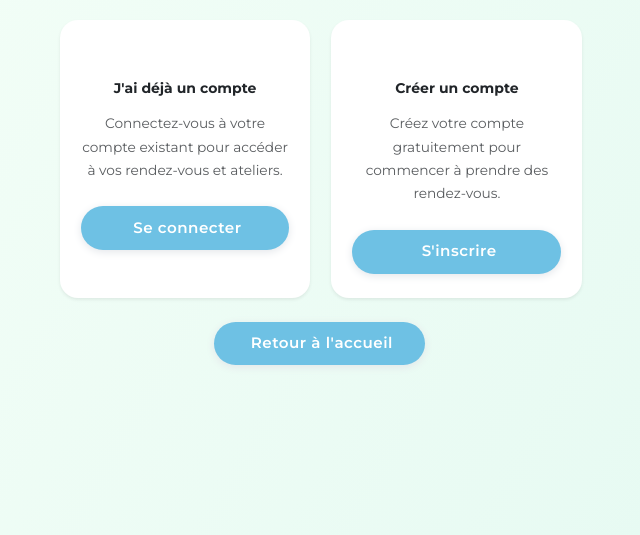
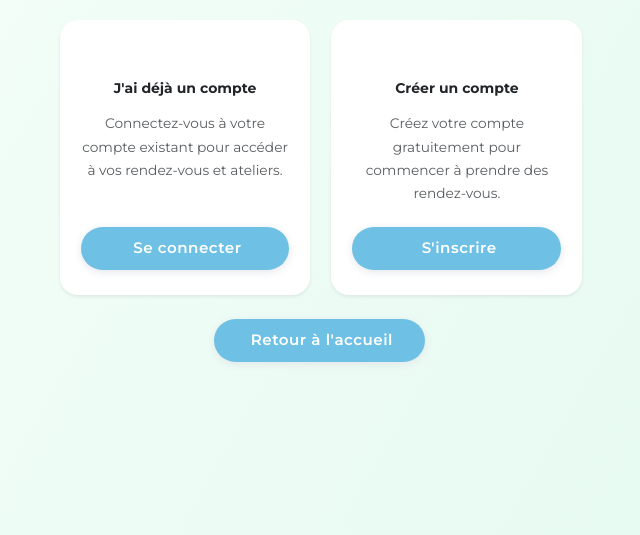
Before and after one commit to Adjaaaaaaaa/application-de-prise-de-rendez, a Django app: page /choix-auth/ in a window 1280 px wide. Shown: the part 184-719 px from the top of the page, without its empty margins (319-959 px from the left). Run offline with Django 4.2, Linux system fonts and the light colour scheme.

Commit message:
version améliorée

```diff
--- a/coach_rdv_project/create_adja.py
+++ b/coach_rdv_project/rdv_app/coach/create_adja.py
@@ -2,12 +2,12 @@
 import os
 import sys
 import django
-
+from django.contrib.auth.models import User
 # Configuration Django
 os.environ.setdefault('DJANGO_SETTINGS_MODULE', 'coach_rdv_project.settings')
 django.setup()
 
-from django.contrib.auth.models import User
+
 
 def create_adja():
     """Crée l'utilisateur Adja s'il n'existe pas"""
--- a/coach_rdv_project/rdv_app/templates/rdv_app/choix_auth.html
+++ b/coach_rdv_project/rdv_app/templates/rdv_app/choix_auth.html
@@ -11,11 +11,12 @@
         <p class="text-muted">Pour prendre un rendez-vous avec le coach, vous devez avoir un compte.</p>
       </div>
 
-      <div class="row g-4">
+      <div class="row g-4 align-items-stretch justify-content-center">
         <!-- Option Connexion -->
-        <div class="col-md-6">
-          <div class="card h-100 border-primary shadow-sm">
-            <div class="card-body text-center p-4">
+        <div class="col-12 col-md-6 d-flex">
+          <div class="card h-100 border-primary shadow-sm flex-fill d-flex flex-column justify-content-between">
+            <div class="card-body text-center p-4 d-flex flex-column justify-content-between">
+              <div>
                 <div class="mb-3">
                   <i class="bi bi-person-check text-primary" style="font-size: 3rem;"></i>
                 </div>
@@ -23,7 +24,8 @@
                 <p class="card-text text-muted mb-4">
                   Connectez-vous à votre compte existant pour accéder à vos rendez-vous et ateliers.
                 </p>
-              <a href="{% url 'login' %}{% if request.GET.next %}?next={{ request.GET.next }}{% endif %}" class="btn btn-success w-100">
+              </div>
+              <a href="{% url 'login' %}{% if request.GET.next %}?next={{ request.GET.next }}{% endif %}" class="btn btn-success w-100 mt-auto">
                 <i class="bi bi-box-arrow-in-right"></i> Se connecter
               </a>
             </div>
@@ -31,9 +33,10 @@
         </div>
 
         <!-- Option Inscription -->
-        <div class="col-md-6">
-          <div class="card h-100 border-success shadow-sm">
-            <div class="card-body text-center p-4">
+        <div class="col-12 col-md-6 d-flex">
+          <div class="card h-100 border-success shadow-sm flex-fill d-flex flex-column justify-content-between">
+            <div class="card-body text-center p-4 d-flex flex-column justify-content-between">
+              <div>
                 <div class="mb-3">
                   <i class="bi bi-person-plus text-success" style="font-size: 3rem;"></i>
                 </div>
@@ -41,7 +44,8 @@
                 <p class="card-text text-muted mb-4">
                   Créez votre compte gratuitement pour commencer à prendre des rendez-vous.
                 </p>
-              <a href="{% url 'signup' %}{% if request.GET.next %}?next={{ request.GET.next }}{% endif %}" class="btn btn-success w-100">
+              </div>
+              <a href="{% url 'signup' %}{% if request.GET.next %}?next={{ request.GET.next }}{% endif %}" class="btn btn-success w-100 mt-auto">
                 <i class="bi bi-person-plus"></i> S'inscrire
               </a>
             </div>
--- a/coach_rdv_project/rdv_app/templates/rdv_app/contact.html
+++ b/coach_rdv_project/rdv_app/templates/rdv_app/contact.html
@@ -7,6 +7,11 @@
     <h2>Contactez-nous</h2>
     <div style="max-width:600px;margin:2rem auto;">
         <p class="lead">Une question, un besoin particulier ? Écrivez-nous !</p>
+        {% if success %}
+          <div class="alert alert-success">Votre message a bien été envoyé. Merci, nous vous répondrons rapidement !</div>
+        {% elif error %}
+          <div class="alert alert-danger">{{ error }}</div>
+        {% endif %}
         <form method="post">
             {% csrf_token %}
             <div class="mb-3">
--- a/coach_rdv_project/rdv_app/views.py
+++ b/coach_rdv_project/rdv_app/views.py
@@ -710,8 +710,29 @@
     return render(request, 'rdv_app/pricing.html', {'is_coach': is_coach})
 
 def contact_view(request):
+    from django.core.mail import send_mail
     is_coach = request.user.is_authenticated and (request.user.groups.filter(name='coach').exists() or request.user.username.lower() == 'adja')
-    return render(request, 'rdv_app/contact.html', {'is_coach': is_coach})
+    success = False
+    error = None
+    if request.method == 'POST':
+        nom = request.POST.get('nom')
+        email = request.POST.get('email')
+        message = request.POST.get('message')
+        if nom and email and message:
+            try:
+                send_mail(
+                    subject=f"Nouveau message de contact de {nom}",
+                    message=f"Nom: {nom}\nEmail: {email}\n\nMessage:\n{message}",
+                    from_email=None,  # Utilise DEFAULT_FROM_EMAIL
+                    recipient_list=['contact@boostcarriere.com'],
+                    fail_silently=False,
+                )
+                success = True
+            except Exception as e:
+                error = str(e)
+        else:
+            error = "Veuillez remplir tous les champs."
+    return render(request, 'rdv_app/contact.html', {'is_coach': is_coach, 'success': success, 'error': error})
 
 def ateliers_view(request):
     ateliers = Atelier.objects.filter(date__gte=date.today()).order_by('date')
```
Also changed, not shown: coach_rdv_project/coach_rdv/settings.py (+11 -0 lines), coach_rdv_project/rdv_app/templates/rdv_app/pricing.html (+7 -12 lines), coach_rdv_project/rdv_app/coach/check_adja.py (renamed from coach_rdv_project/check_adja.py). Lines whose indentation alone changed are shown as unchanged.
